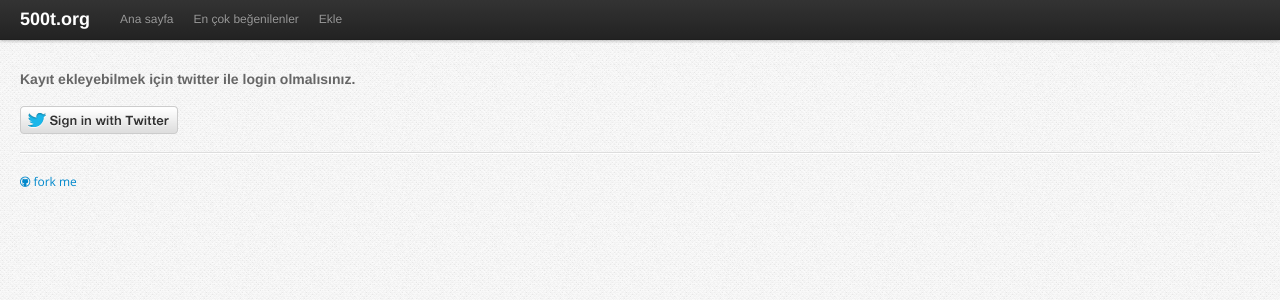
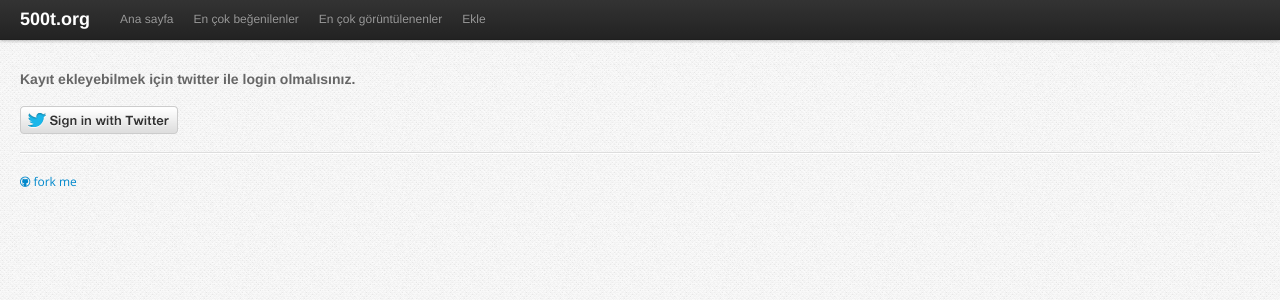
Before and after one commit to aydantasdemir/500t, a Django app: page /login in a window 1280 px wide. Shown: the top 300 px of the page. Run offline with Django 3.2, Linux system fonts and the light colour scheme; parts of the project's set-up code (start-up, migrations or seed data) failed here and were passed over; some libraries are stand-ins or nearby versions.

Commit message:
Header links changed for the new views.

```diff
--- a/logar/templates/base.html
+++ b/logar/templates/base.html
@@ -38,7 +38,8 @@
                     <div class="navbar-inner">
                         <ul class="nav">
                             <li class="{% if request.path == '/' %}active{% endif %}"><a href="{% url 'home' %}">Ana sayfa</a></li>
-                            <li class="{% if 'fav' in request.path %}active{% endif %}"><a href="{% url 'favorites' %}">En çok beğenilenler</a></li>
+                            <li class="{% if request.GET.o == 'favorites' %}active{% endif %}"><a href="{% url 'home' %}?o=favorites">En çok beğenilenler</a></li>
+                            <li class="{% if request.GET.o == 'visit_count' %}active{% endif %}"><a href="{% url 'home' %}?o=visit_count">En çok görüntülenenler</a></li>
                             <li class="{% if 'add' in request.path %}active{% endif %}"><a href="{% url 'add_log' %}/">Ekle</a></li>
                         </ul>
                     </div>
```
